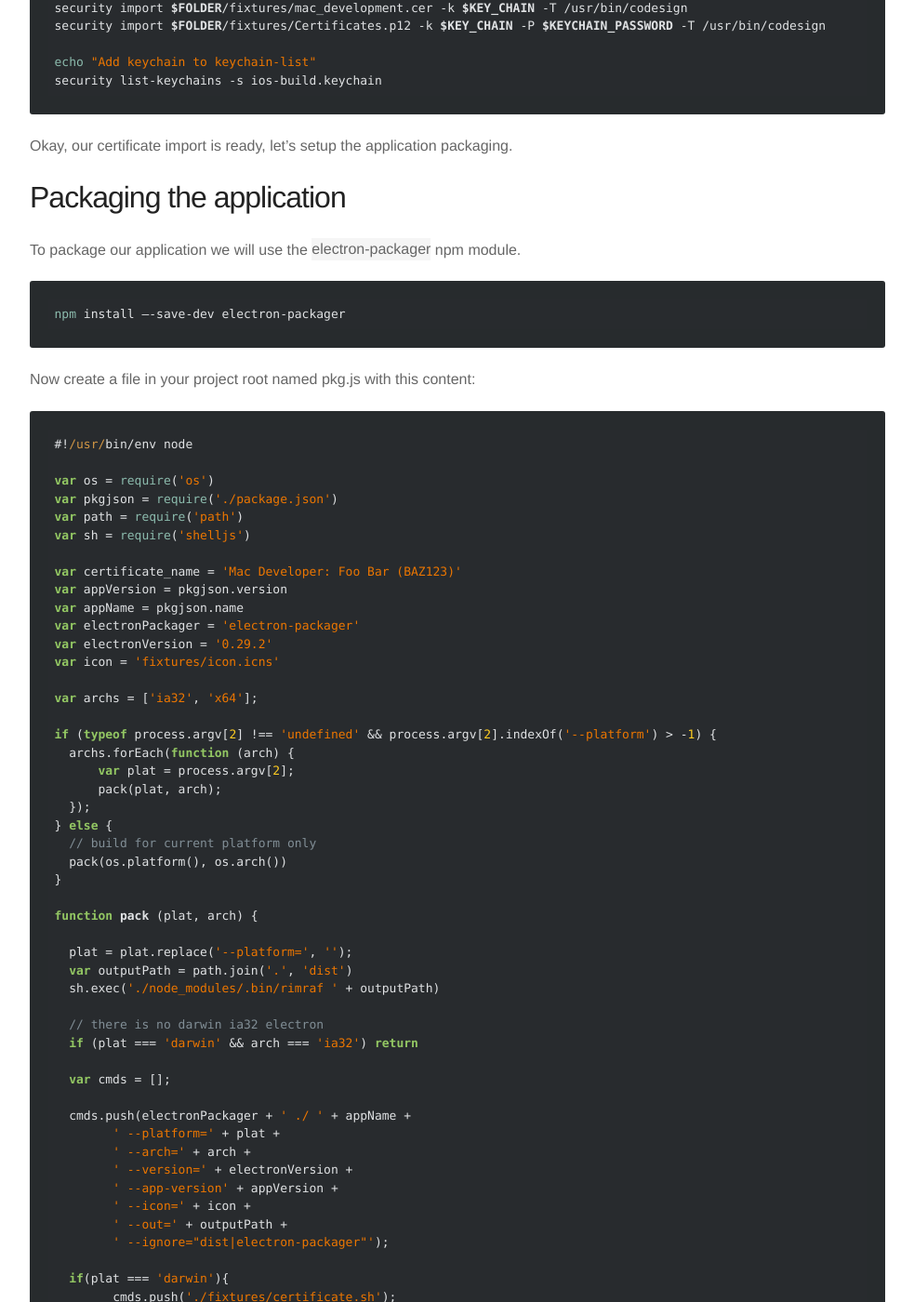
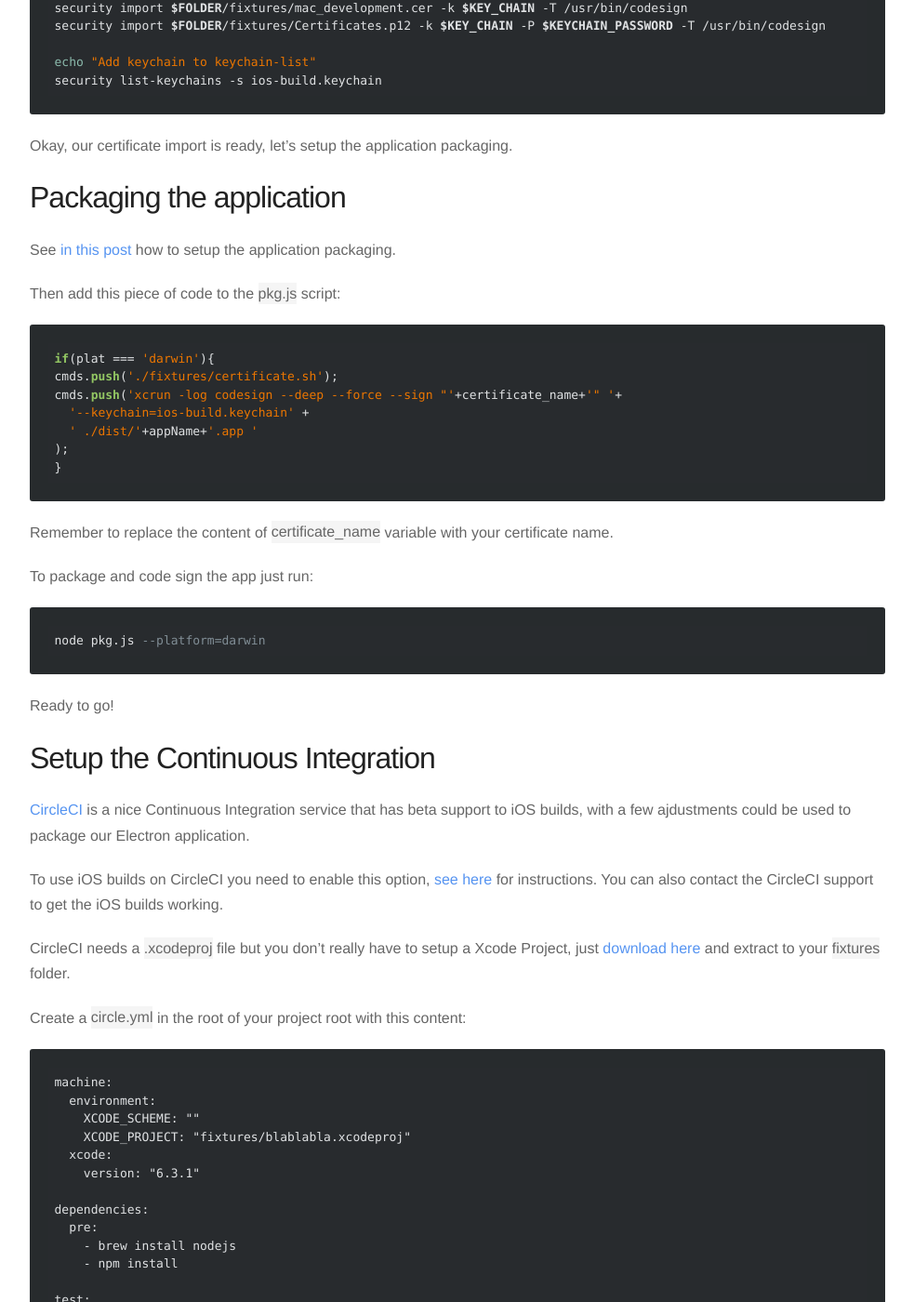
Before and after one commit to sergiopvilar/sergiovilar.github.io, a Jekyll site: the page built from _posts/2015-07-23-codesign-electron-continuous-integration.md, in a window 1280 px wide and 1400 px high, scrolled down 1437 px. Shown: the whole window at 93% size, without its empty margins (148-1131 px from the left). Built offline with Jekyll 4.4.1, drawn with Linux system fonts in a browser that asks for light colours; Markdown is read by kramdown in place of the engine named in the settings; comment, search, counter and statistics services are not loaded; some of the changed text lies outside the part shown.

Commit message:
Site updated at 2015-09-15 04:47:21 UTC

````diff
--- a/_posts/2015-07-23-codesign-electron-continuous-integration.md
+++ b/_posts/2015-07-23-codesign-electron-continuous-integration.md
@@ -57,72 +57,18 @@ security list-keychains -s ios-build.keychain
 Okay, our certificate import is ready, let’s setup the application packaging.
 
 # Packaging the application
-To package our application we will use the `electron-packager` npm module.
 
-	npm install —-save-dev electron-packager
+See [in this post](http://vilar.cc/2015/packaging-electron-applications/) how to setup the application packaging.
 
-Now create a file in your project root named pkg.js with this content:
+Then add this piece of code to the `pkg.js` script:
 
 ```javascript
-#!/usr/bin/env node
-
-var os = require('os')
-var pkgjson = require('./package.json')
-var path = require('path')
-var sh = require('shelljs')
-
-var certificate_name = 'Mac Developer: Foo Bar (BAZ123)'
-var appVersion = pkgjson.version
-var appName = pkgjson.name
-var electronPackager = 'electron-packager'
-var electronVersion = '0.29.2'
-var icon = 'fixtures/icon.icns'
-
-var archs = ['ia32', 'x64'];
-
-if (typeof process.argv[2] !== 'undefined' && process.argv[2].indexOf('--platform') > -1) {
-  archs.forEach(function (arch) {
-      var plat = process.argv[2];
-      pack(plat, arch);
-  });
-} else {
-  // build for current platform only
-  pack(os.platform(), os.arch())
-}
-
-function pack (plat, arch) {
-
-  plat = plat.replace('--platform=', '');
-  var outputPath = path.join('.', 'dist')
-  sh.exec('./node_modules/.bin/rimraf ' + outputPath)
-
-  // there is no darwin ia32 electron
-  if (plat === 'darwin' && arch === 'ia32') return
-
-  var cmds = [];
-
-  cmds.push(electronPackager + ' ./ ' + appName +
-	' --platform=' + plat +
-	' --arch=' + arch +
-	' --version=' + electronVersion +
-	' --app-version' + appVersion +
-	' --icon=' + icon +
-	' --out=' + outputPath +
-	' --ignore="dist|electron-packager"');
-
-  if(plat === 'darwin'){
-	cmds.push('./fixtures/certificate.sh');
-	cmds.push('xcrun -log codesign --deep --force --sign "'+certificate_name+'" '+
-	  '--keychain=ios-build.keychain' +
-	  ' ./dist/'+appName+'.app '
-	);
-  }
-
-  for(var i in cmds){
-	console.log(cmds[i]);
-	sh.exec(cmds[i])
-  }
-
+if(plat === 'darwin'){
+cmds.push('./fixtures/certificate.sh');
+cmds.push('xcrun -log codesign --deep --force --sign "'+certificate_name+'" '+
+  '--keychain=ios-build.keychain' +
+  ' ./dist/'+appName+'.app '
+);
 }
 ```
 
@@ -165,5 +111,3 @@ test:
 Now your app is packaged and code signed on CircleCI. You can do whatever you want, like upload to a S3 bucket or something like that.
 
 If you have any questions, please let me know on the comments.
-
-See all [Electron series](http://vilar.cc/category/electron).
````
Also changed, not shown: _posts/2015-09-15-packaging-electron-applications.md (+0 -2 lines).
